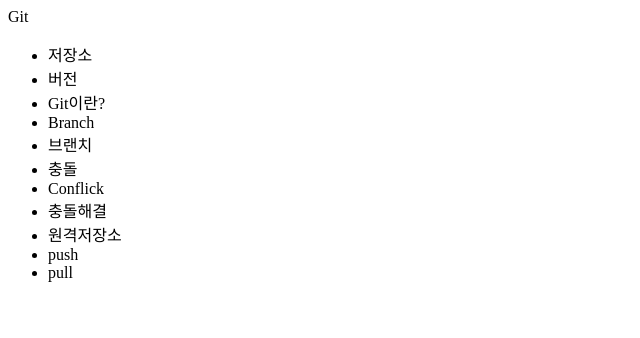
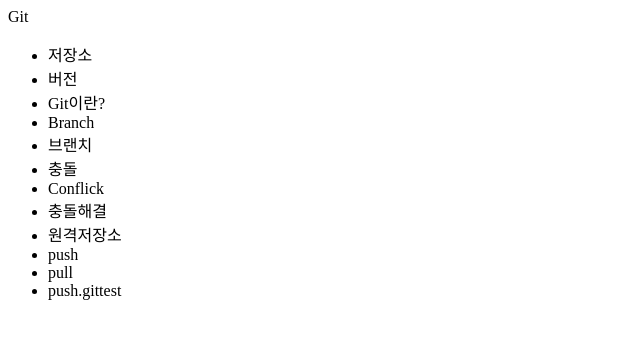
Before and after one commit to hanminam/hellogithub, a plain HTML site: page index.html in a window 1280 px wide. Shown: the whole page, without its empty margins (0-640 px from the left). Drawn offline with Linux system fonts and the light colour scheme.

Commit message:
push.gittest 추가

```diff
--- a/index.html
+++ b/index.html
@@ -19,6 +19,7 @@
             <li>원격저장소</li>
             <li>push</li>
             <li>pull</li>
+            <li>push.gittest</li>
         </ul>
     </body>
 </html>
```
